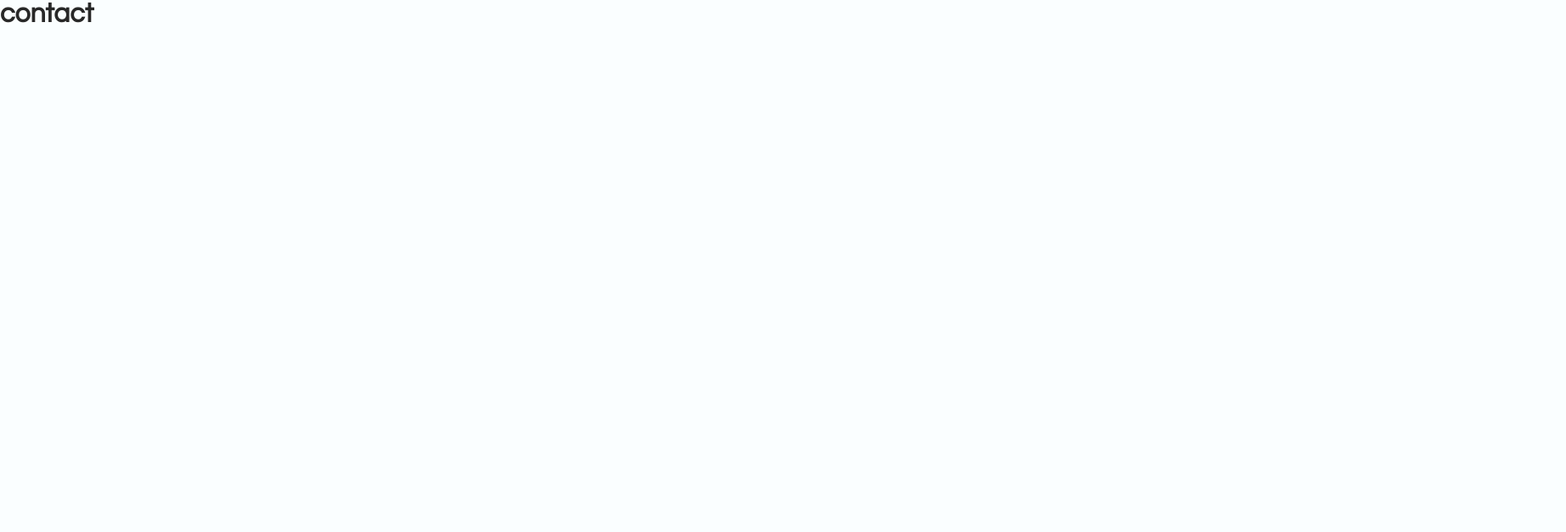
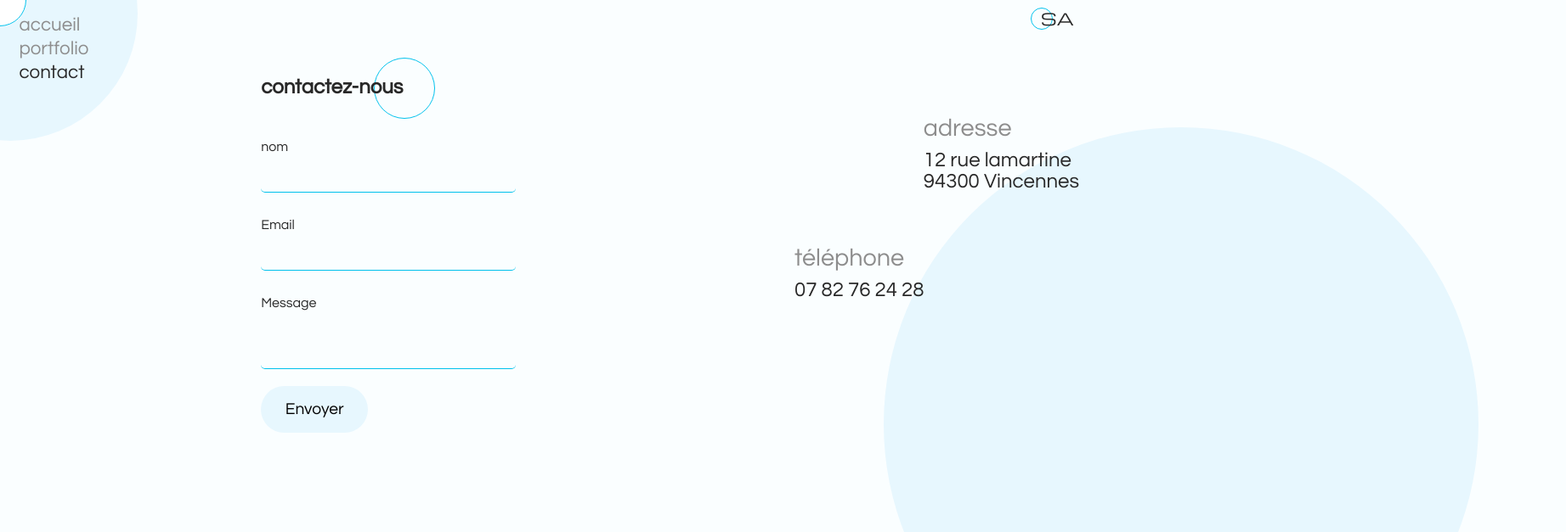
Before and after one commit to SABRI544/react-agence, a React (Create React App) app: page /contact in a window 1280 px wide. Shown: the top 627 px of the page at 85% size, 1843 px wide, since content can reach past the window. Built offline with nearby package versions, Linux system fonts and the light colour scheme.

Commit message:
page contact

```diff
--- a/package.json
+++ b/package.json
@@ -3,10 +3,13 @@
   "version": "0.1.0",
   "private": true,
   "dependencies": {
+    "@emailjs/browser": "^3.9.1",
     "@testing-library/jest-dom": "^5.16.5",
     "@testing-library/react": "^13.4.0",
     "@testing-library/user-event": "^13.5.0",
+    "copy-to-clipboard": "^3.3.3",
     "react": "^18.2.0",
+    "react-copy-to-clipboard": "^5.1.0",
     "react-dom": "^18.2.0",
     "react-router-dom": "^6.4.3",
     "react-scripts": "^5.0.1",
--- /dev/null
+++ b/src/components/ContactForm.js
@@ -0,0 +1,65 @@
+import React, { useRef } from "react";
+import emailjs from "@emailjs/browser";
+import { init } from "@emailjs/browser";
+init(process.env.ID);
+
+const ContactForm = () => {
+  const form = useRef();
+
+  const sendEmail = (e) => {
+    e.preventDefault();
+    const formMess = document.querySelector(".formMessage");
+
+    emailjs
+      .sendForm(
+        "service_y4q20km",
+        "template_5ni7fmu",
+        form.current,
+        process.env.REACT_APP_ID
+      )
+      .then(
+        (res) => {
+          console.log(res.text);
+          form.current.reset();
+          formMess.innerHTML = "<p className='success'>Message envoyé !</p>";
+
+          setTimeout(() => {
+            formMess.innerHTML = "";
+          }, 2000);
+        },
+        (err) => {
+          console.log(err.text);
+          formMess.innerHTML =
+            "<p className='error'>Une erreur s'est produite, veuillez réessayer</p>";
+
+          setTimeout(() => {
+            formMess.innerHTML = "";
+          }, 2000);
+        }
+      );
+  };
+
+  return (
+    <div className="form-container">
+      <h2>contactez-nous</h2>
+      <form ref={form} onSubmit={sendEmail} className="form-content">
+        <label>nom</label>
+        <input type="text" name="name" required autoComplete="off" id="name" />
+        <label>Email</label>
+        <input
+          type="email"
+          name="email"
+          required
+          autoComplete="off"
+          id="email"
+        />
+        <label>Message</label>
+        <textarea name="message" id="mess" />
+        <input type="submit" value="Envoyer" className="hover button" />
+      </form>
+      <div className="formMessage"></div>
+    </div>
+  );
+};
+
+export default ContactForm;
--- a/src/components/Navigation.js
+++ b/src/components/Navigation.js
@@ -7,6 +7,7 @@
       <ul>
         <NavLink
           to="/"
+          end
           className={(nav) => (nav.isActive ? "nav-active hover" : "hover")}
         >
           <li>accueil</li>
--- a/src/pages/Contact.js
+++ b/src/pages/Contact.js
@@ -1,11 +1,44 @@
-import React from 'react';
+import React from "react";
+import Mouse from "../components/Mouse";
+import Navigation from "../components/Navigation";
+import Logo from "../components/Logo";
+import ContactForm from "../components/ContactForm";
+import { CopyToClipboard } from "react-copy-to-clipboard";
 
 const Contact = () => {
-    return (
-        <div>
-            <h1>contact</h1>
+  return (
+    <main>
+      <Mouse />
+      <div className="contact">
+        <Navigation />
+        <Logo />
+        <ContactForm />
+        <div className="contact-infos">
+          <div className="address">
+            <div className="content">
+              <h4>adresse</h4>
+              <p>12 rue lamartine </p>
+              <p>94300 Vincennes </p>
+            </div>
+          </div>
+          <div className="phone">
+            <div className="content">
+              <h4>téléphone</h4>
+              <CopyToClipboard text="0782762428" className="hover">
+                <p
+                  style={{ cursor: "pointer" }}
+                  className="clipboard"
+                  onClick={() => alert("Téléphone copié !")}
+                >
+                  07 82 76 24 28
+                </p>
+              </CopyToClipboard>
+            </div>
+          </div>
         </div>
-    );
+      </div>
+    </main>
+  );
 };
 
 export default Contact;
```
Also changed, not shown: 2 other files (tests, documents, lock files or other folders).
